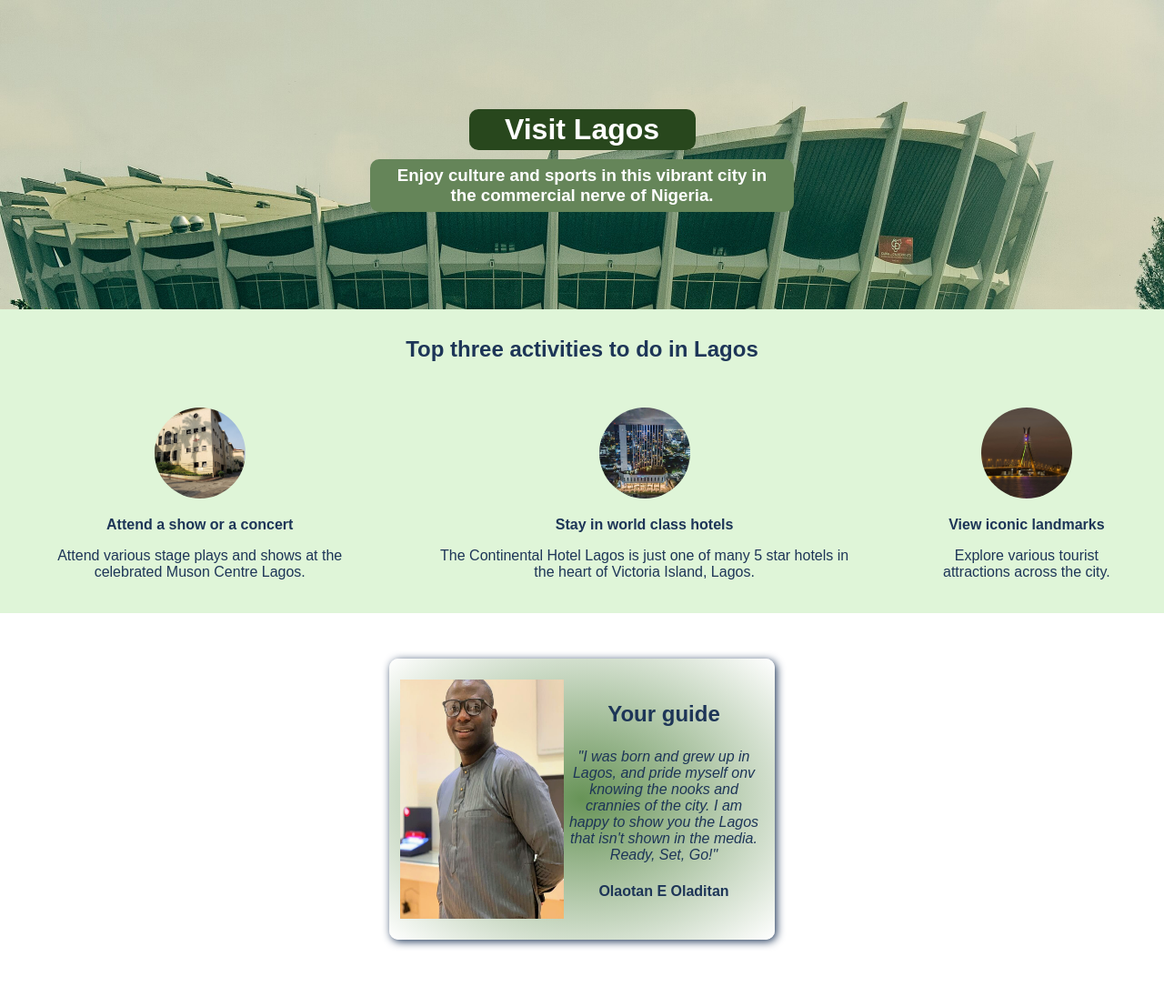
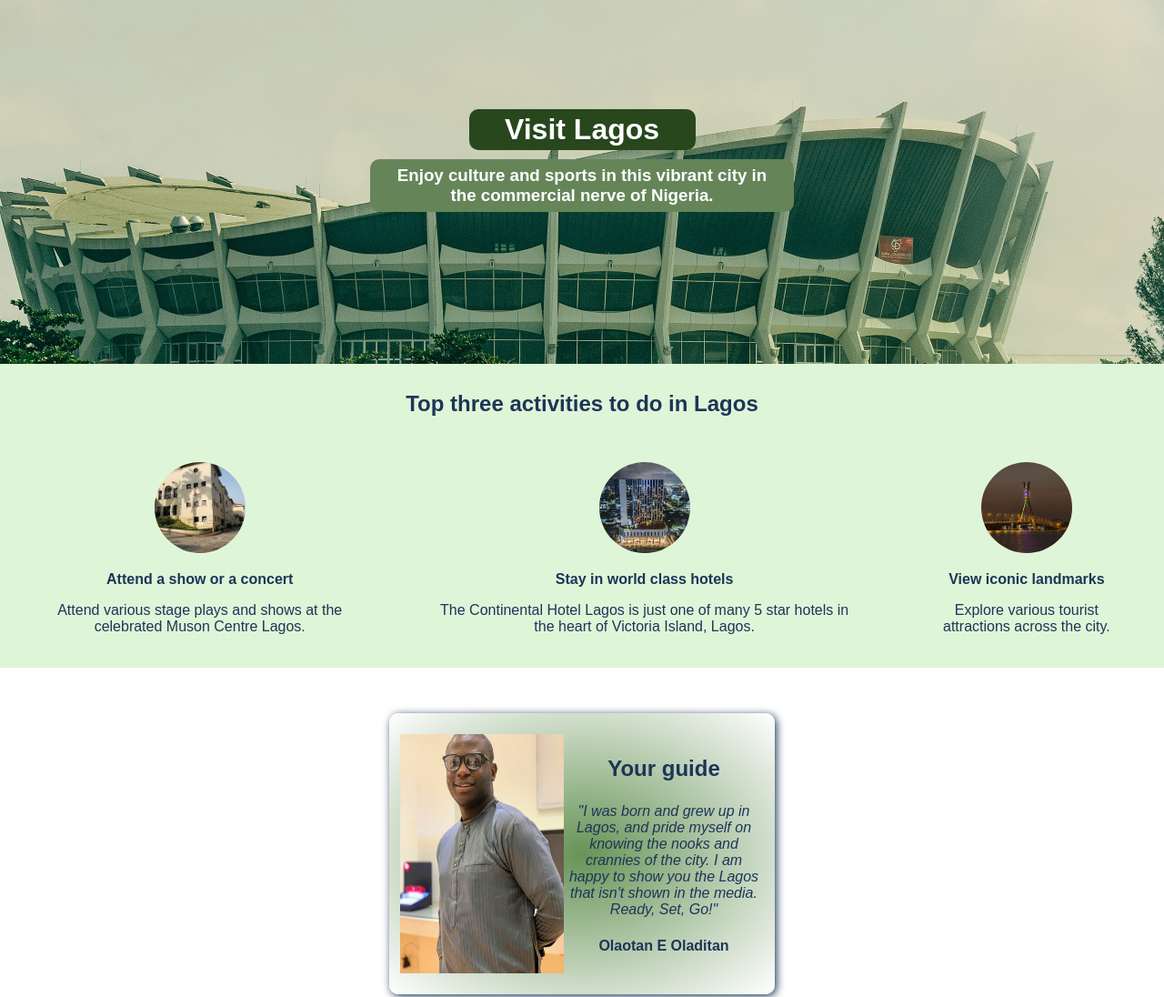
Before and after one commit to Olaotan/Visit-Lagos, a website built with Vite: page index.html in a window 1280 px wide. Shown: the top 1096 px of the page at 91% size. Built offline with nearby package versions, Linux system fonts and the light colour scheme.

Commit message:
Slight adjustments

```diff
--- a/index.html
+++ b/index.html
@@ -38,7 +38,7 @@
             <img src="images/olaotan.jpg">
             <div class="guide-info">
                 <h3>Your guide</h3>
-                <p>"I was born and grew up in Lagos, and pride myself onv knowing the nooks and crannies of the city. I am happy to show you the Lagos that isn't shown in the media. Ready, Set, Go!"</p>
+                <p>"I was born and grew up in Lagos, and pride myself on knowing the nooks and crannies of the city. I am happy to show you the Lagos that isn't shown in the media. Ready, Set, Go!"</p>
                 <h4>Olaotan E Oladitan</h4>
             </div>
         </div>
--- a/styles.css
+++ b/styles.css
@@ -17,7 +17,7 @@ body {
 .hero-section {
     background-image: url('./images/theaterLagos.jpg');
     background-size: cover;
-    height: 340px;
+    height: 400px;
     display: flex;
     flex-direction: column;
     align-items: center;
```
